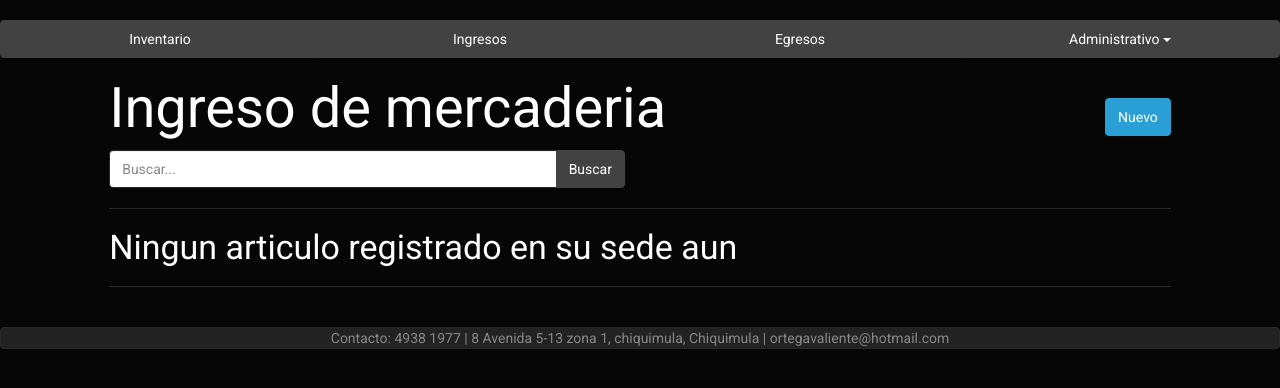
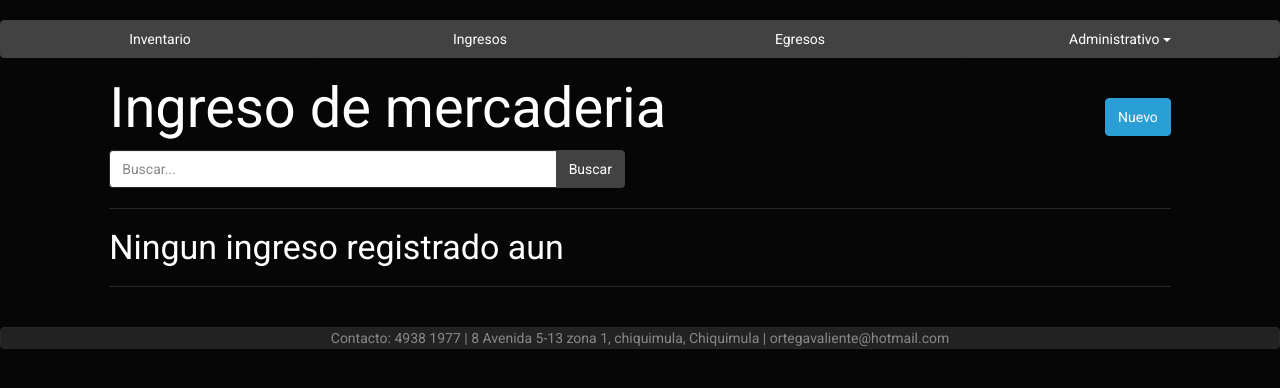
Before and after one commit to PolarCommunity/SimpleInventoryControl, a Django app: page /ingreso/lista/ in a window 1280 px wide. Shown: the part 52-440 px from the top of the page. Run offline with Django 3.2, Linux system fonts and the light colour scheme; the visitor is signed in with stand-in values (Sample User, id 1); data that the repository does not hold is empty; some libraries are stand-ins or nearby versions.

Commit message:
fix template list ingreso

```diff
--- a/general/admin.py
+++ b/general/admin.py
@@ -1,4 +1,5 @@
-from django.contrib import admin
+from django.c    list_filter = ('user','fecha')
+ontrib import admin
 from .models import *
 # Register your models here.
 class DescripsionArticuloAdmin(admin.TabularInline):
--- a/templates/ingresos/ingreso_list.html
+++ b/templates/ingresos/ingreso_list.html
@@ -14,7 +14,7 @@
 {% if not object_list %}
 {%include 'buscador.html'%}
 <hr>
-<h3>Ningun articulo registrado en su sede aun</h3>
+<h3>Ningun ingreso registrado aun</h3>
 {% else %}
 {%include 'buscador.html'%}
 <hr>
```
